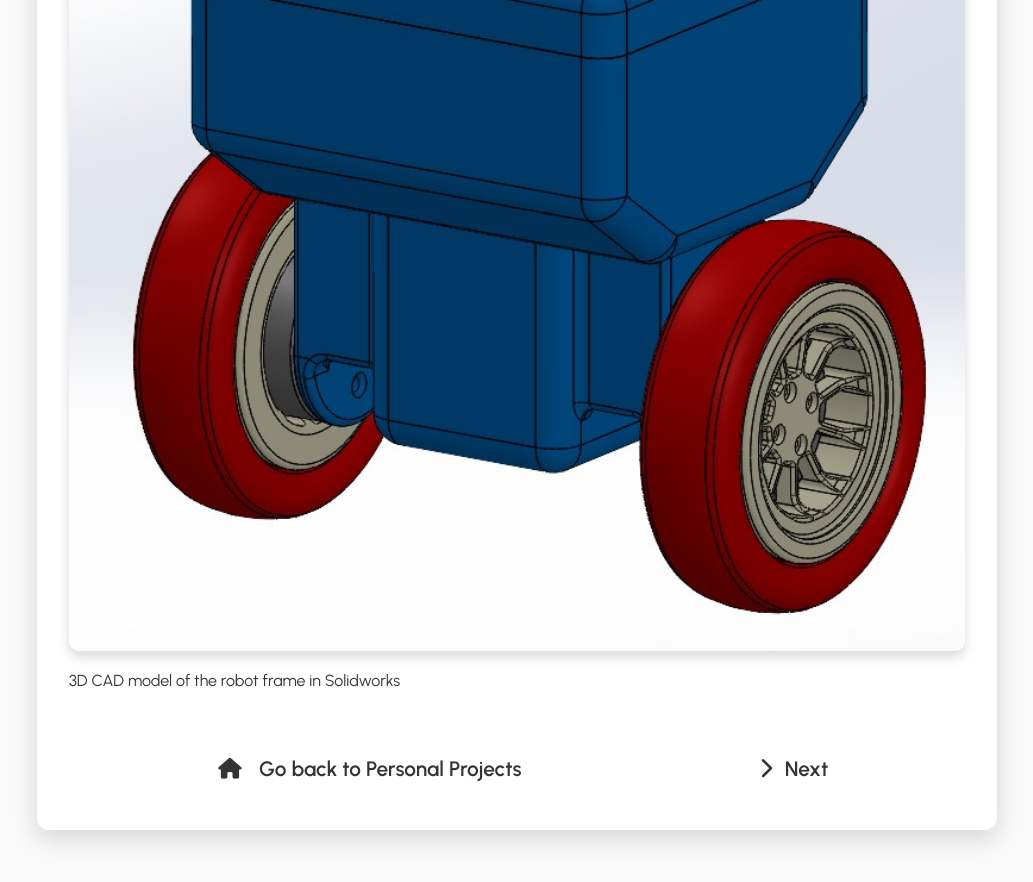
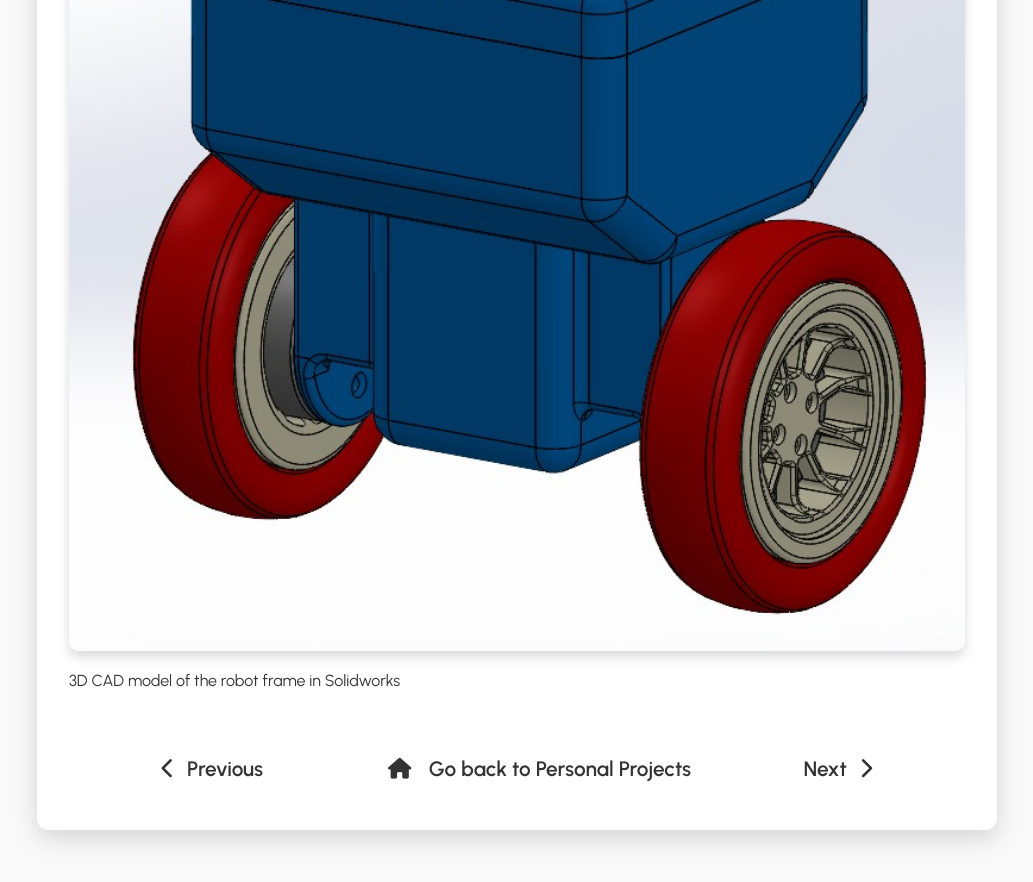
Before and after one commit to joshuaaddington/joshuaaddington.github.io, a Jekyll site: the page built from BalancingRobot.html, in a window 1280 px wide and 900 px high, scrolled down 2247 px. Shown: the top 882 px of the window, without its empty margins (123-1156 px from the left). Built offline with Jekyll 4.4.1, drawn with Linux system fonts in a browser that asks for light colours; nearby versions of some CDN libraries.

Commit message:
update to navigation

```diff
--- a/BalancingRobot.html
+++ b/BalancingRobot.html
@@ -39,6 +39,7 @@ title: Balancing Robot
 <p>3D CAD model of the robot frame in Solidworks</p>
     <br>
 <nav style="background: #ffffff ; box-shadow: none; display: flex; flex-direction: row; justify-content: space-around;">
+    <a href="CycloidalDrive.html"><i class="fas fa-chevron-left icon-space"></i>Previous</a>
     <a href="Personal-projects.html"><i class="fas fa-house icon-space"></i> Go back to Personal Projects</a>
-    <a href="Website.html"><i class="fas fa-chevron-right icon-space"></i>Next</a>
+    <a href="Keyboard.html">Next<i class="fas fa-chevron-right icon-space"></i></a>
 </nav>
--- a/CycloidalDrive.html
+++ b/CycloidalDrive.html
@@ -35,6 +35,6 @@ title: Cycloidal Drive
 <p>Photo of the gearbox disassembled</p>
     <br>
 <nav style="background: #ffffff ; box-shadow: none; display: flex; flex-direction: row; justify-content: space-around;">
-    <a href="Website.html"><i class="fas fa-chevron-left icon-space"></i>Previous</a>
     <a href="Personal-projects.html"><i class="fas fa-house icon-space"></i> Go back to Personal Projects</a>
+    <a href="BalancingRobot.html"><i class="fas fa-chevron-right icon-space"></i>Next</a>
 </nav>
--- a/Keyboard.html
+++ b/Keyboard.html
@@ -37,7 +37,7 @@ title: Split Keyboard
 <p>Finished keyboard</p>
     <br>
 <nav style="background: #ffffff ; box-shadow: none; display: flex; flex-direction: row; justify-content: space-around;">
-    <a href="Website.html"><i class="fas fa-chevron-left icon-space"></i>Previous</a>
+    <a href="BalancingRobot.html"><i class="fas fa-chevron-left icon-space"></i>Previous</a>
     <a href="Personal-projects.html"><i class="fas fa-house icon-space"></i> Go back to Personal Projects</a>
-    <a href="CycloidalDrive.html">Next<i class="fas fa-chevron-right icon-space"></i></a>
+    <a href="Website.html">Next<i class="fas fa-chevron-right icon-space"></i></a>
 </nav>
--- a/Website.html
+++ b/Website.html
@@ -35,7 +35,6 @@ title: Portfolio Website
 <p>CSS, HTML, and JavaScript logos</p>
     <br>
 <nav style="background: #ffffff ; box-shadow: none; display: flex; flex-direction: row; justify-content: space-around;">
-    <a href="BalancingRobot.html"><i class="fas fa-chevron-left icon-space"></i>Previous</a>
+    <a href="Keyboard.html"><i class="fas fa-chevron-left icon-space"></i>Previous</a>
     <a href="Personal-projects.html"><i class="fas fa-house icon-space"></i> Go back to Personal Projects</a>
-    <a href="Keyboard.html">Next<i class="fas fa-chevron-right icon-space"></i></a>
 </nav>
```
Also changed, not shown: Personal-projects.html (+12 -12 lines).
